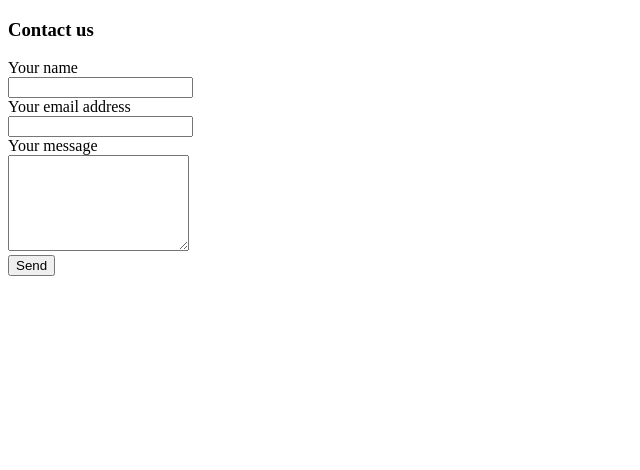
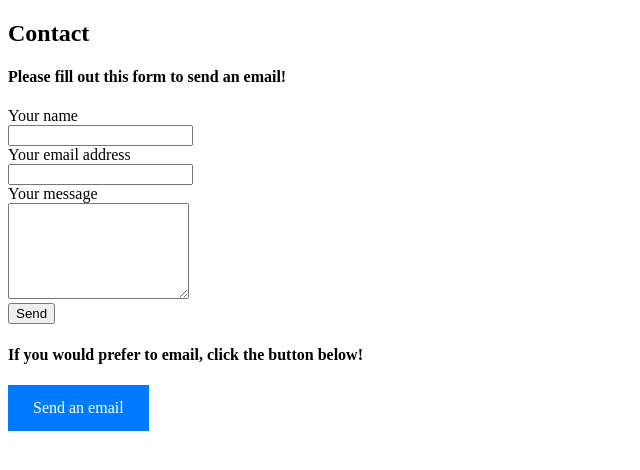
Before and after one commit to UndercoverComputing/undercovercomputing.com, a Jekyll site: the page contact.html, which Jekyll copies as it is, in a window 1280 px wide. Shown: the top 470 px of the page, without its empty margins (0-640 px from the left). Built offline with Jekyll 4.4.1, drawn with Linux system fonts in a browser that asks for light colours.

Commit message:
Update contact.html

```diff
--- a/contact.html
+++ b/contact.html
@@ -1,5 +1,5 @@
 <!DOCTYPE html>
-<html lang="{{ site.lang | default: "en-US" }}">
+<html lang="{{ site.lang | default: 'en-US' }}">
 <head>
     <meta charset="UTF-8">
     <link rel="preconnect" href="https://fonts.gstatic.com">
@@ -9,10 +9,39 @@
     <meta name="apple-mobile-web-app-status-bar-style" content="black-translucent">
     <link rel="stylesheet" href="/Website/assets/css/style.css">
     <title>Contact Undercover Computing</title>
+    <style>
+        a:link, a:visited {
+          background-color: #007bff;
+          color: white;
+          padding: 14px 25px;
+          text-align: center;
+          text-decoration: none;
+          display: inline-block;
+          transition: background-color 0.3s ease;
+        }
+
+        a:hover, a:active {
+          background-color: #0056b3;
+        }
+        a#email-button {
+          background-color: #007bff;
+          color: white;
+          padding: 14px 25px;
+          text-align: center;
+          text-decoration: none;
+          display: inline-block;
+          transition: background-color 0.3s ease;
+        }
+
+        a#email-button:hover, a#email-button:active {
+          background-color: #0056b3;
+        }
+    </style>
 </head>
 <body>
-    <h3>Contact us</h3>
-    <form id="fcf-form-id" class="fcf-form-class" method="post" action="contact-form-process.php">
+    <h2>Contact</h2>
+    <h4>Please fill out this form to send an email!</h4>
+    <form id="fcf-form-id" class="fcf-form-class" method="post" action="/Website/contact.php">
             <label for="Name" class="fcf-label">Your name</label>
             <div class="fcf-input-group">
                 <input type="text" id="Name" name="Name" class="fcf-form-control" required>
@@ -31,5 +60,10 @@
         <div class="fcf-form-group">
             <button type="submit" id="fcf-button" class="fcf-btn fcf-btn-primary fcf-btn-lg fcf-btn-block">Send</button>
         </div>
+    </form>
+    <h4>If you would prefer to email, click the button below!</h4>
+    <a href="#" onclick="copyEmail()" id="email-button">Send an email</a>
+    <p id="confirmation-message" style="display: none; color: green;">Email copied to clipboard!</p>
+    <script src="/Website/script.js"></script>
 </body>
 </html>
```
